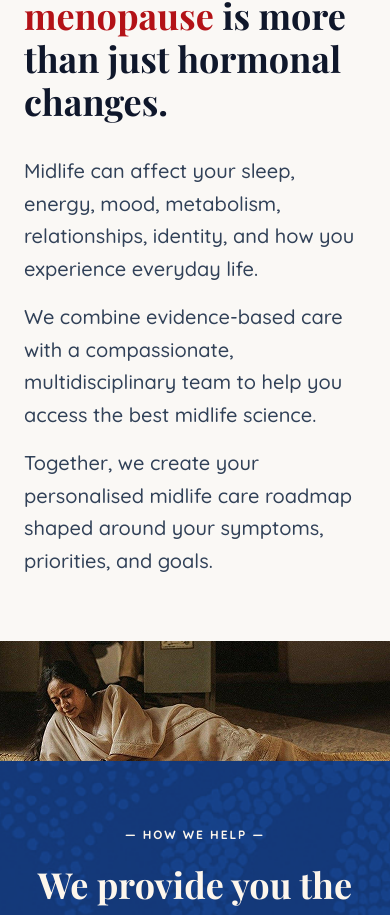
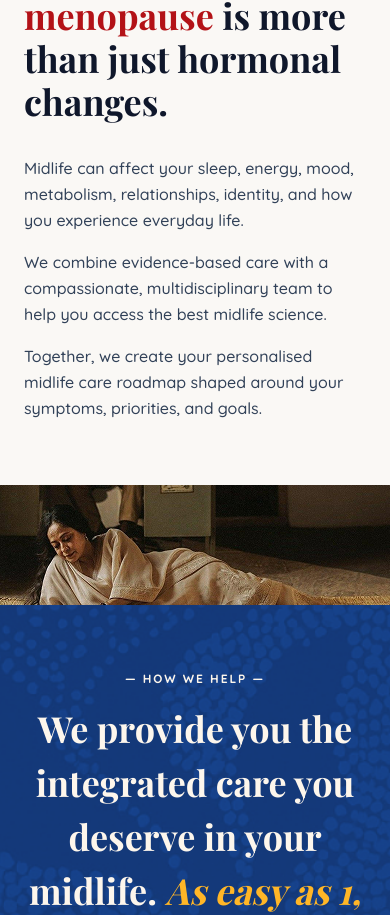
Before and after one commit to Reeju-hub/menopause-landing, a Next.js app: page / in a window 390 px wide. Shown: the part 1321-2236 px from the top of the page. Built offline with nearby package versions, Linux system fonts and the light colour scheme; a web font is replaced by a local one.

Commit message:
size of font

```diff
--- a/app/page.js
+++ b/app/page.js
@@ -45,7 +45,7 @@ export default function Home() {
           </h2>
         </div>
 
-        <div className="text-slate-700 text-xl md:text-base leading-relaxed space-y-4 font-medium" style={{ fontFamily: 'Quicksand, serif' }}>
+        <div className="text-slate-700 text-[16px] md:text-base leading-relaxed space-y-4 font-medium" style={{ fontFamily: 'Quicksand, serif' }}>
           <p>
            Midlife can affect your sleep, energy, mood, metabolism, relationships, identity, and how you experience everyday life.
           </p>
```
